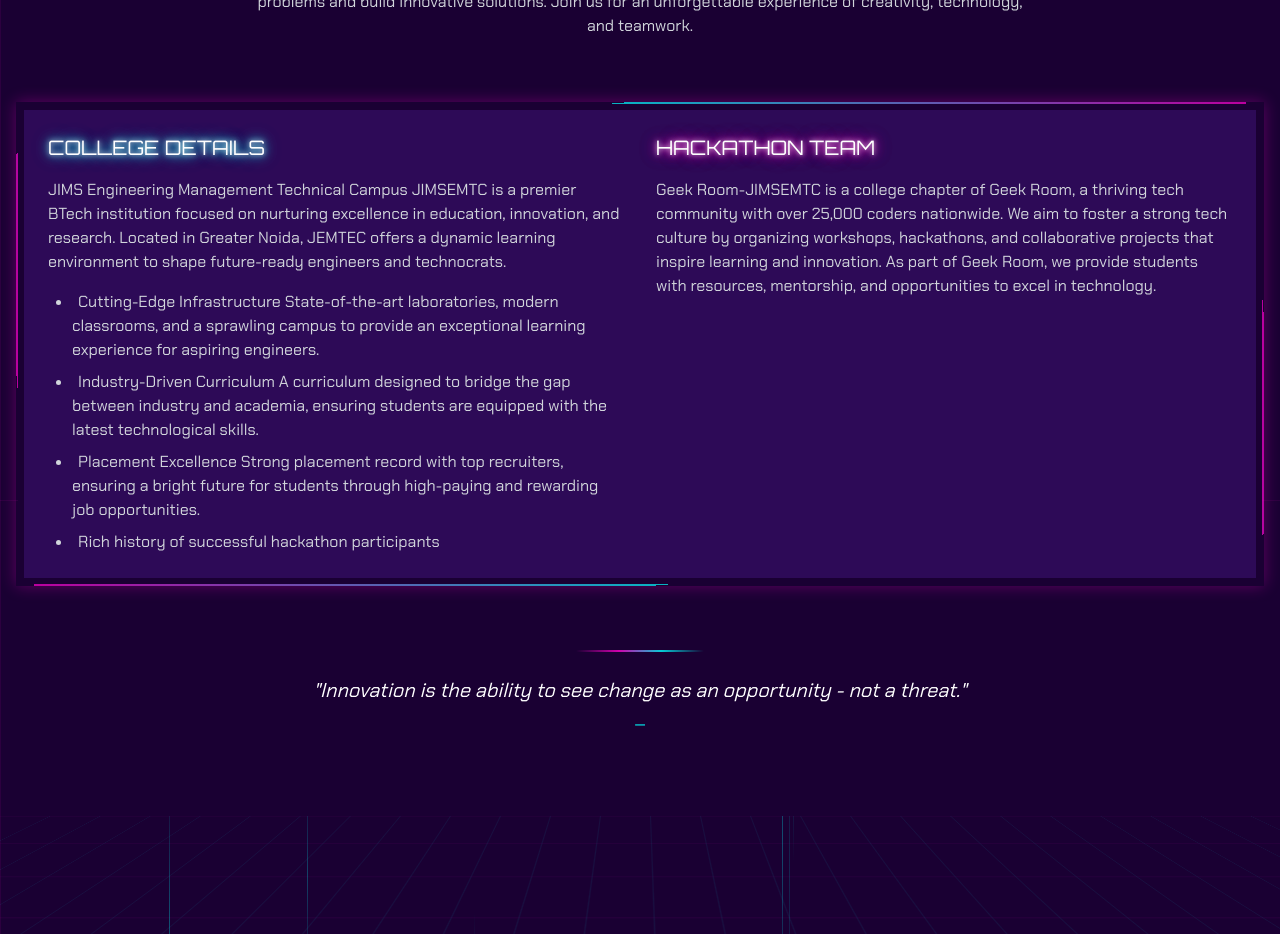
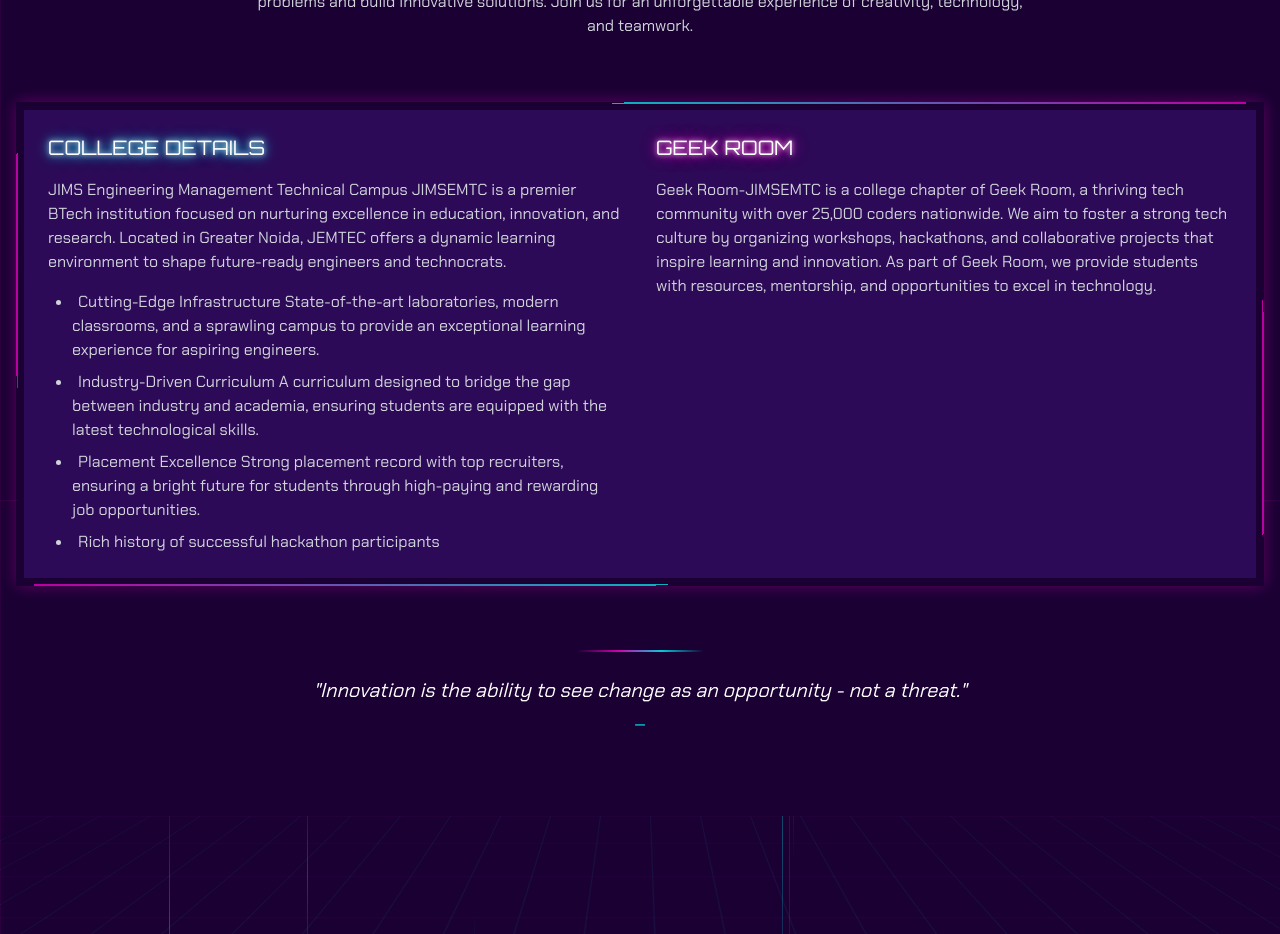
Before and after one commit to Mohitclan/hack-quanta, a React (Vite) app: page / in a window 1280 px wide. Shown: the part 1100-2034 px from the top of the page. Built offline with nearby package versions, Linux system fonts and the light colour scheme.

Commit message:
Update AboutSection.tsx

```diff
--- a/src/components/AboutSection.tsx
+++ b/src/components/AboutSection.tsx
@@ -67,7 +67,7 @@ const AboutSection = () => {
                 </ul>
               </div>
               <div className="flex-1">
-                <h3 className="text-xl font-display mb-4 neon-text">HACKATHON TEAM</h3>
+                <h3 className="text-xl font-display mb-4 neon-text">GEEK ROOM</h3>
                 <p className="mb-4 text-gray-300 text-sm md:text-base">
                   Geek Room-JIMSEMTC is a college chapter of Geek Room, a thriving tech community with over 25,000 coders nationwide.
                   We aim to foster a strong tech culture by organizing workshops, hackathons, and collaborative projects that inspire learning and innovation.
```
